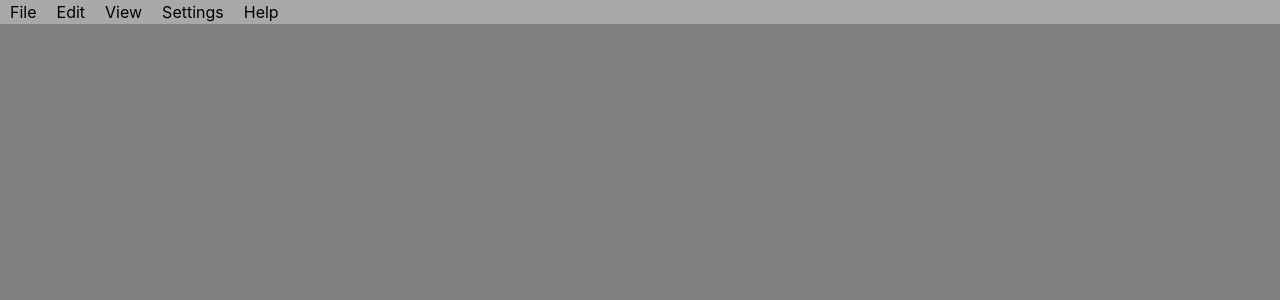
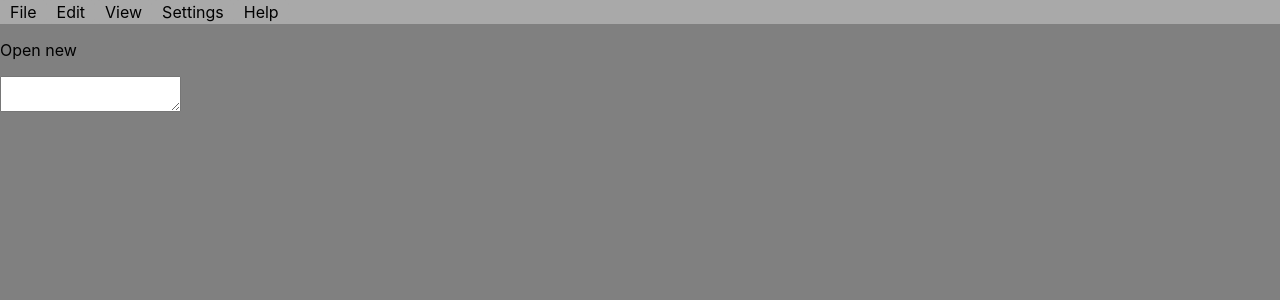
Before and after one commit to Neelzee/nmide, a React (Create React App) app: page / in a window 1280 px wide. Shown: the top 300 px of the page. Built offline with nearby package versions, Linux system fonts and the light colour scheme.

Commit message:
started on editor

```diff
--- a/src/App.tsx
+++ b/src/App.tsx
@@ -1,11 +1,13 @@
-import { ToolBar } from "./components/toolbar";
+import { EditorWindow } from "./components/editor_window";
+import { MenuBar } from "./components/menubar";
 import "./styles/main.scss";
 
 function App() {
   return (
     <>
       <main>
-        <ToolBar />
+        <MenuBar />
+        <EditorWindow />
       </main>
     </>
   );
--- /dev/null
+++ b/src/components/code_editor.tsx
@@ -0,0 +1,11 @@
+import React from "react";
+
+export class CodeEditor extends React.Component {
+  render() {
+    return (
+      <section className="editor">
+        <textarea />
+      </section>
+    );
+  }
+}
--- /dev/null
+++ b/src/components/editor_tab.tsx
@@ -0,0 +1,11 @@
+import React from "react";
+
+export class EditorTab extends React.Component {
+  render() {
+    return (
+      <section className="editor-tabs">
+        <p>Open new</p>
+      </section>
+    );
+  }
+}
--- /dev/null
+++ b/src/components/editor_window.tsx
@@ -0,0 +1,14 @@
+import React from "react";
+import { EditorTab } from "./editor_tab";
+import { CodeEditor } from "./code_editor";
+
+export class EditorWindow extends React.Component {
+  render() {
+    return (
+      <section className="editor">
+        <EditorTab />
+        <CodeEditor />
+      </section>
+    );
+  }
+}
--- a/src/components/toolbar.tsx
+++ b/src/components/menubar.tsx
@@ -1,7 +1,7 @@
 import React from "react";
-import "../styles/toolbar.scss";
+import "../styles/menubar.scss";
 
-export class ToolBar extends React.Component {
+export class MenuBar extends React.Component {
   render() {
     return (
       <>
```
Also changed, not shown: src/styles/menubar.scss (renamed from src/styles/toolbar.scss).
